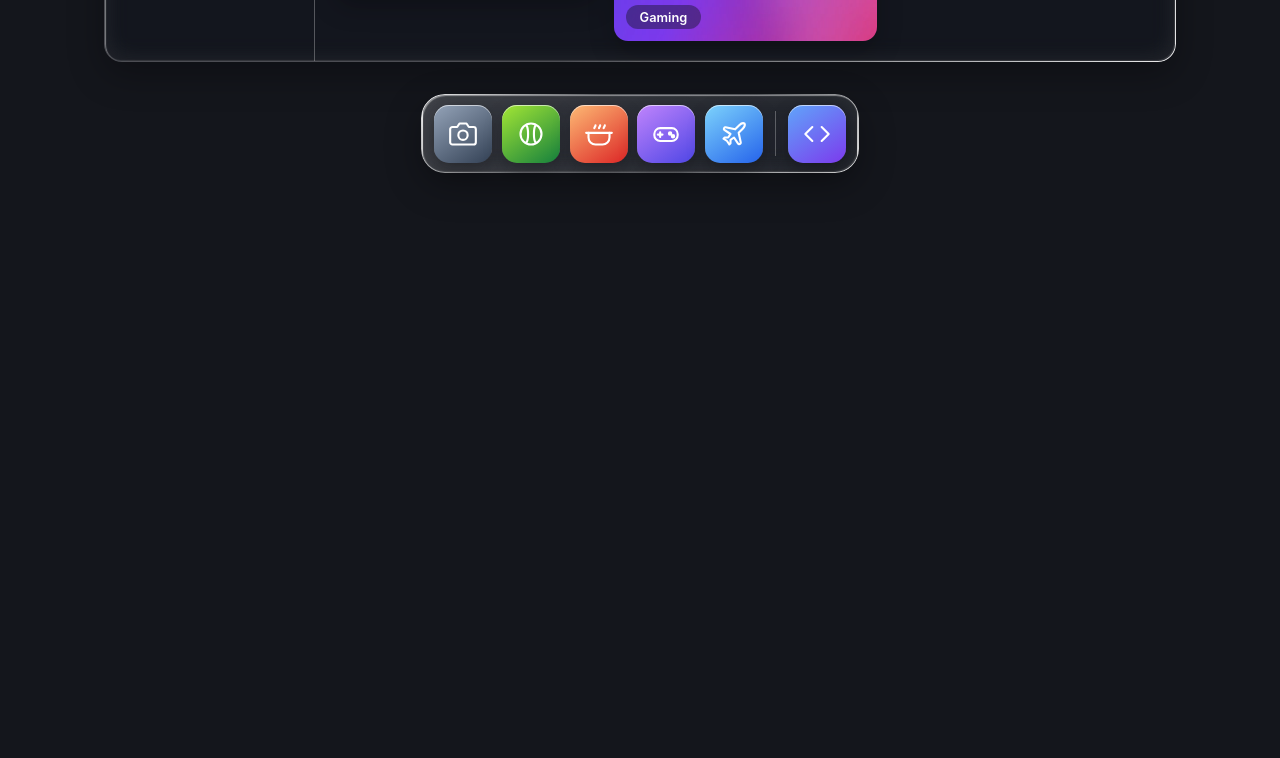
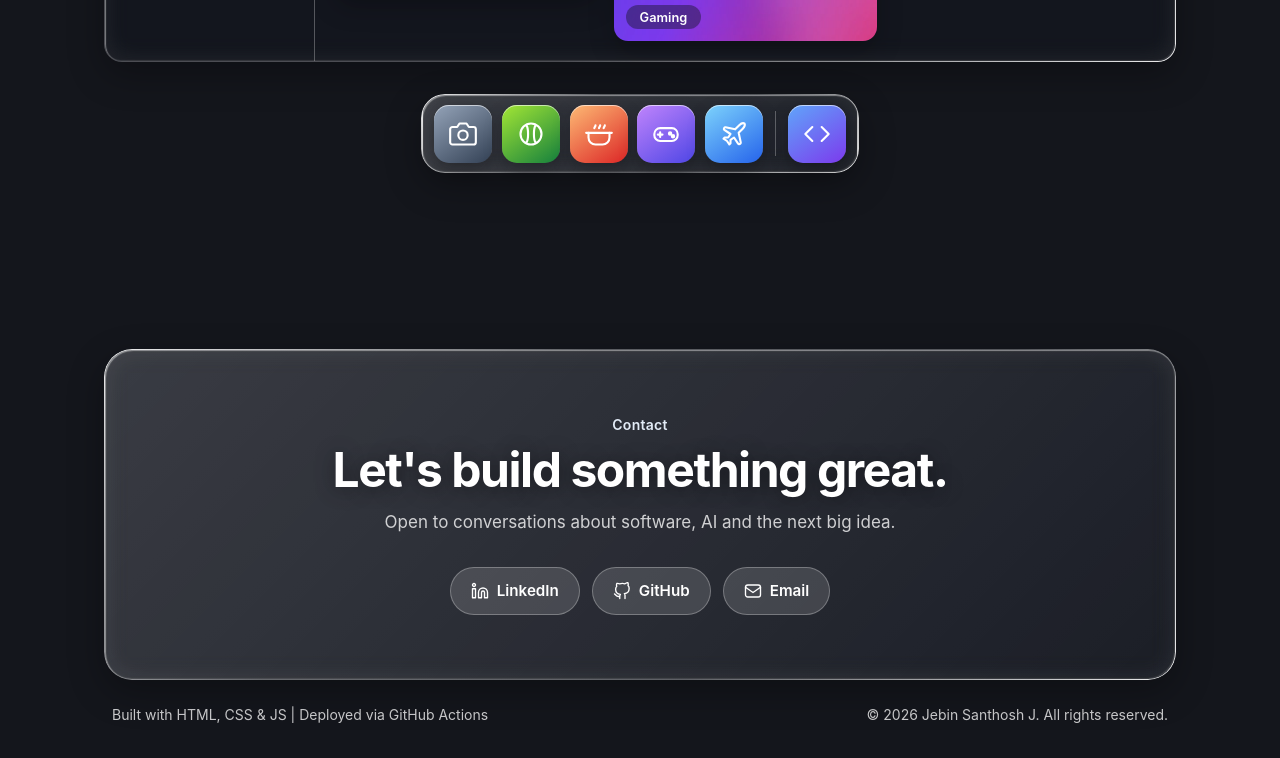
Before and after one commit to Jebin-Santhosh-Psiog/JebinSanthosh-Profile, a plain HTML site: page index.html in a window 1280 px wide. Shown: the part 7044-7802 px from the top of the page. Before the commit the page ends 7329 px from the top, so only its background shows below. Drawn offline with Linux system fonts and the light colour scheme.

Commit message:
Add contact footer, auto year and back-to-top button

```diff
--- a/css/style.css
+++ b/css/style.css
@@ -1893,6 +1893,96 @@ section {
 
 .ql-nav button:hover {
   background: var(--side-hover-strong);
+}
+
+.footer {
+  padding: var(--spacing-xl) 0 var(--spacing-lg);
+}
+
+.footer-card {
+  padding: 4rem 2rem;
+  border-radius: var(--border-radius);
+  text-align: center;
+}
+
+.footer-text {
+  max-width: 520px;
+  margin: 0.75rem auto 2rem;
+  color: var(--color-text-secondary);
+}
+
+.socials {
+  display: flex;
+  flex-wrap: wrap;
+  justify-content: center;
+  gap: 0.75rem;
+}
+
+.socials a {
+  display: inline-flex;
+  align-items: center;
+  gap: 0.5rem;
+  padding: 0.7rem 1.25rem;
+  border-radius: var(--radius-pill);
+  border: 1px solid var(--color-border);
+  background: var(--chip-bg);
+  font-size: 0.95rem;
+  font-weight: 600;
+  transition: transform var(--transition-speed) var(--ease), background var(--transition-speed), color var(--transition-speed);
+}
+
+.socials a:hover {
+  transform: translateY(-2px);
+  background: var(--btn-bg);
+  color: var(--btn-text);
+}
+
+.socials svg {
+  width: 18px;
+  height: 18px;
+}
+
+.footer-bottom {
+  display: flex;
+  flex-wrap: wrap;
+  justify-content: space-between;
+  gap: var(--spacing-sm);
+  padding: 1.5rem 0.5rem 0;
+  font-size: var(--font-size-sm);
+  color: var(--color-text-secondary);
+}
+
+.to-top {
+  position: fixed;
+  right: 1.5rem;
+  bottom: 1.5rem;
+  z-index: 90;
+  display: flex;
+  align-items: center;
+  justify-content: center;
+  width: 48px;
+  height: 48px;
+  border-radius: 50%;
+  cursor: pointer;
+  opacity: 0;
+  visibility: hidden;
+  transform: translateY(12px);
+  transition: opacity var(--transition-speed), visibility var(--transition-speed), transform var(--transition-speed) var(--ease), color var(--transition-speed);
+}
+
+.to-top.show {
+  opacity: 1;
+  visibility: visible;
+  transform: translateY(0);
+}
+
+.to-top:hover {
+  color: var(--color-eyebrow);
+}
+
+.to-top svg {
+  width: 20px;
+  height: 20px;
 }
 
 .js .reveal {
--- a/index.html
+++ b/index.html
@@ -401,7 +401,28 @@
     </section>
   </main>
 
-  <footer id="footer"></footer>
+  <footer id="footer" class="footer">
+    <div class="container">
+      <div class="footer-card glass reveal">
+        <p class="eyebrow">Contact</p>
+        <h2 class="section-title">Let's build something great.</h2>
+        <p class="footer-text">Open to conversations about software, AI and the next big idea.</p>
+        <ul class="socials">
+          <li><a href="https://www.linkedin.com/in/your-profile" target="_blank" rel="noopener noreferrer" aria-label="LinkedIn"><svg viewBox="0 0 24 24" aria-hidden="true"><path d="M16 8a6 6 0 0 1 6 6v7h-4v-7a2 2 0 0 0-4 0v7h-4v-7a6 6 0 0 1 6-6z"/><rect x="2" y="9" width="4" height="12"/><circle cx="4" cy="4" r="2"/></svg>LinkedIn</a></li>
+          <li><a href="https://github.com/Jebin-Santhosh-Psiog" target="_blank" rel="noopener noreferrer" aria-label="GitHub"><svg viewBox="0 0 24 24" aria-hidden="true"><path d="M9 19c-5 1.5-5-2.5-7-3m14 6v-3.9a3.4 3.4 0 0 0-.9-2.6c3.1-.4 6.4-1.5 6.4-7a5.4 5.4 0 0 0-1.5-3.8 5 5 0 0 0-.1-3.8s-1.2-.4-3.9 1.5a13.4 13.4 0 0 0-7 0C6.3 1.6 5.1 2 5.1 2a5 5 0 0 0-.1 3.8A5.4 5.4 0 0 0 3.5 9.6c0 5.4 3.3 6.6 6.4 7a3.4 3.4 0 0 0-.9 2.6V22"/></svg>GitHub</a></li>
+          <li><a href="mailto:your-email@example.com" aria-label="Email"><svg viewBox="0 0 24 24" aria-hidden="true"><rect x="2" y="4" width="20" height="16" rx="3"/><path d="M22 7l-10 7L2 7"/></svg>Email</a></li>
+        </ul>
+      </div>
+      <div class="footer-bottom">
+        <p>Built with HTML, CSS &amp; JS | Deployed via GitHub Actions</p>
+        <p>&copy; <span id="year">2026</span> Jebin Santhosh J. All rights reserved.</p>
+      </div>
+    </div>
+  </footer>
+
+  <button type="button" class="to-top glass" id="to-top" aria-label="Back to top">
+    <svg viewBox="0 0 24 24" aria-hidden="true"><path d="M12 19V5M5 12l7-7 7 7"/></svg>
+  </button>
 
   <div class="lightbox" id="lightbox" role="dialog" aria-modal="true" aria-labelledby="lb-title">
     <div class="ql glass">
--- a/js/main.js
+++ b/js/main.js
@@ -3,6 +3,7 @@ document.documentElement.classList.add("js");
 const nav = document.getElementById("navbar");
 const b = document.getElementById("hamburger");
 const m = document.getElementById("nav-links");
+const up = document.getElementById("to-top");
 
 const close = () => {
   m.classList.remove("open");
@@ -21,10 +22,13 @@ m.querySelectorAll("a").forEach(a => a.addEventListener("click", close));
 const onScroll = () => {
   const y = window.scrollY;
   nav.classList.toggle("scrolled", y > 20);
+  up.classList.toggle("show", y > 600);
 };
 
 window.addEventListener("scroll", onScroll, { passive: true });
 onScroll();
+
+up.addEventListener("click", () => window.scrollTo({ top: 0, behavior: "smooth" }));
 
 const io = new IntersectionObserver(es => {
   es.forEach(e => {
@@ -200,3 +204,5 @@ document.addEventListener("keydown", e => {
   if (e.key === "ArrowLeft") show(k - 1);
   if (e.key === "ArrowRight") show(k + 1);
 });
+
+document.getElementById("year").textContent = new Date().getFullYear();
```
